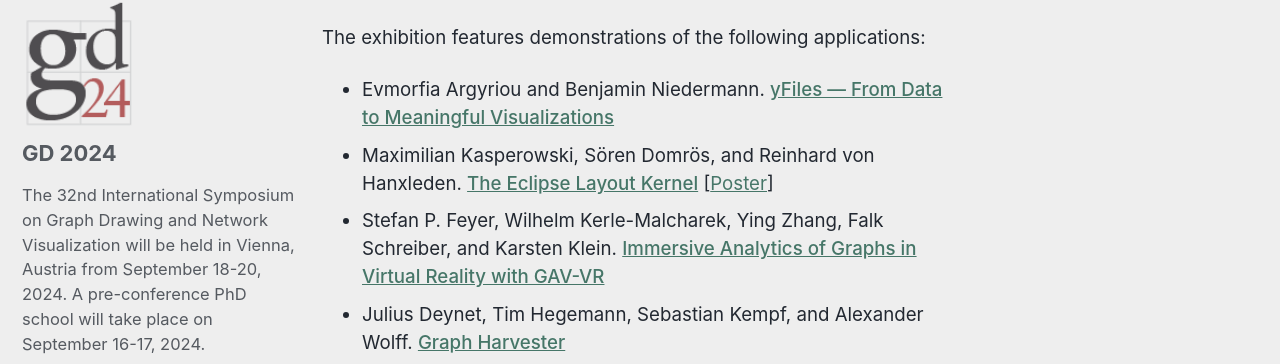
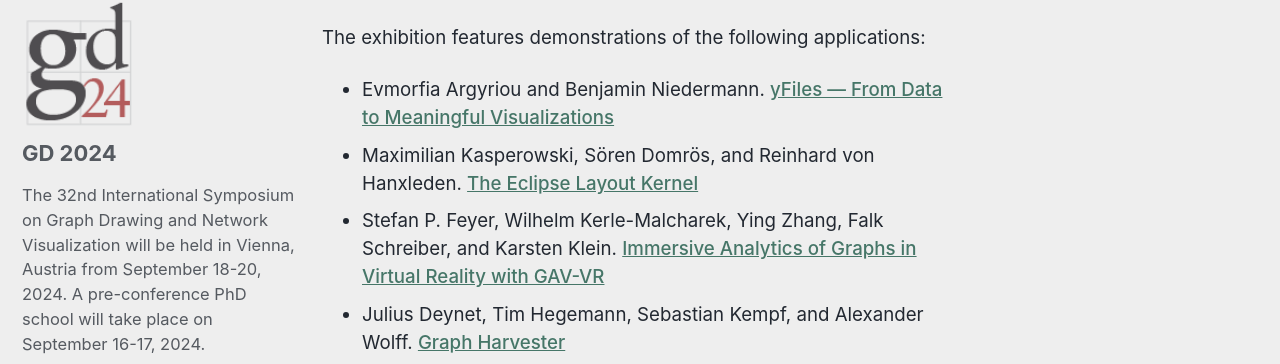
Before and after one commit to graphdrawing/gd2024, a Jekyll site: the page built from pages/software_session.md, in a window 1280 px wide and 900 px high, scrolled down 480 px. Shown: the part 88-452 px from the top of the window. Built offline with Jekyll 4.4.1, drawn with Linux system fonts in a browser that asks for light colours; cached includes are drawn as plain includes.

Commit message:
remove spurious link

```diff
--- a/pages/software_session.md
+++ b/pages/software_session.md
@@ -24,7 +24,7 @@
 The exhibition features demonstrations of the following applications:
 
 - <span class="authors"><span>Evmorfia Argyriou and Benjamin Niedermann</span>. </span><span class="title"><a href="https://doi.org/10.4230/LIPIcs.GD.2024.55" target="_blank">yFiles &mdash; From Data to Meaningful Visualizations</a></span>
-- <span class="authors"><span>Maximilian Kasperowski, Sören Domrös, and Reinhard von Hanxleden</span>. </span><span class="title"><a href="https://doi.org/10.4230/LIPIcs.GD.2024.56" target="_blank">The Eclipse Layout Kernel</a></span> <span class="slides-link">[<a href="https://owncloud.tuwien.ac.at/index.php/s/UK1XCKvxXPA4Rmd" target="_blank">Poster</a>]</span>
+- <span class="authors"><span>Maximilian Kasperowski, Sören Domrös, and Reinhard von Hanxleden</span>. </span><span class="title"><a href="https://doi.org/10.4230/LIPIcs.GD.2024.56" target="_blank">The Eclipse Layout Kernel</a></span> <span class="slides-link"></span>
 - <span class="authors"><span>Stefan P. Feyer, Wilhelm Kerle-Malcharek, Ying Zhang, Falk Schreiber, and Karsten Klein</span>. </span><span class="title"><a href="https://doi.org/10.4230/LIPIcs.GD.2024.57" target="_blank">Immersive Analytics of Graphs in Virtual Reality with GAV-VR</a></span>
 - <span class="authors"><span>Julius Deynet, Tim Hegemann, Sebastian Kempf, and Alexander Wolff</span>. </span><span class="title"><a href="https://doi.org/10.4230/LIPIcs.GD.2024.58" target="_blank">Graph Harvester</a></span>
 - <span class="authors"><span>Garima Jindal and Kamalakar Karlapalem</span>. </span><span class="title"><a href="https://doi.org/10.4230/LIPIcs.GD.2024.59" target="_blank">CentralityViz: Comprehending Node-Centrality in Large Networks</a></span>
```
